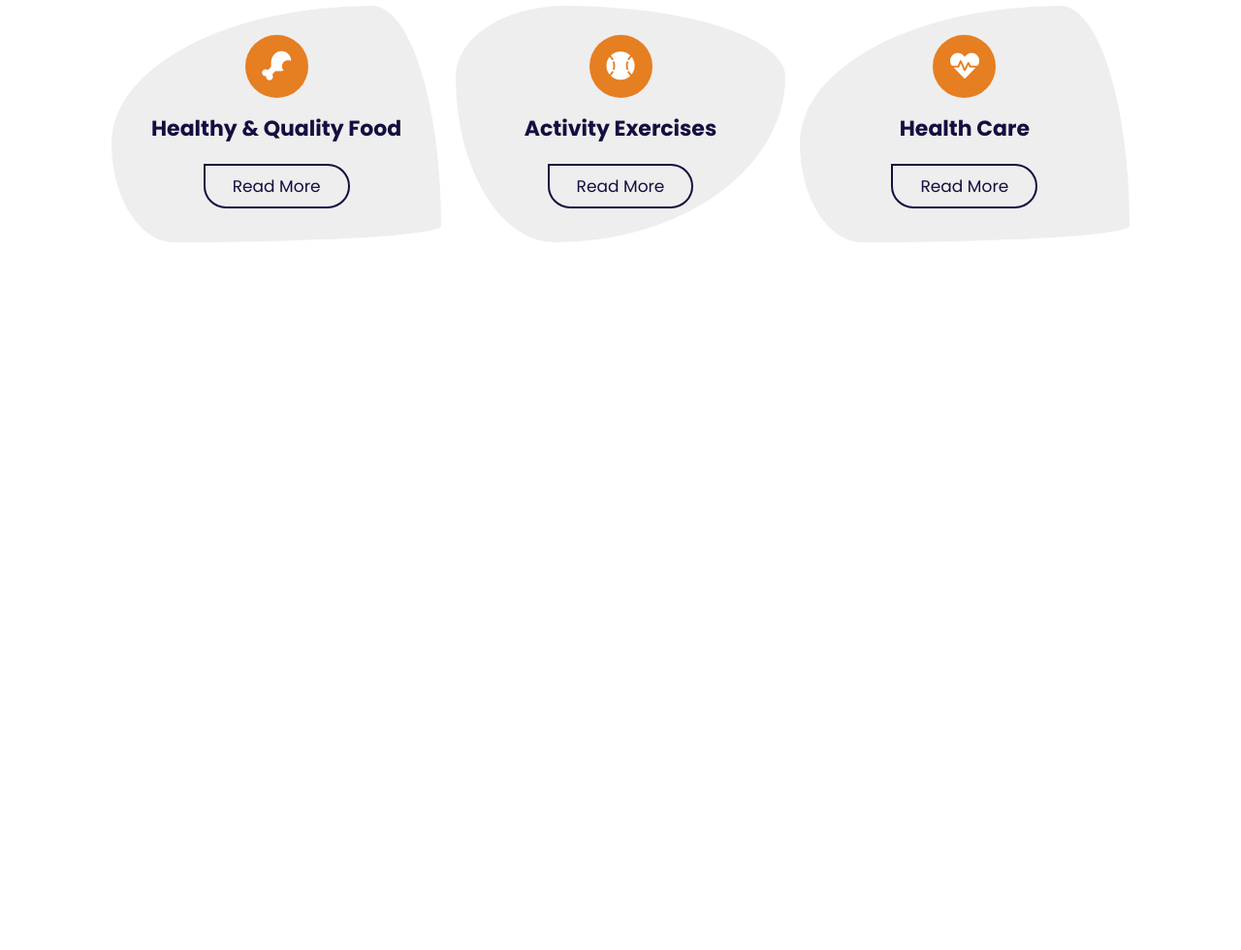
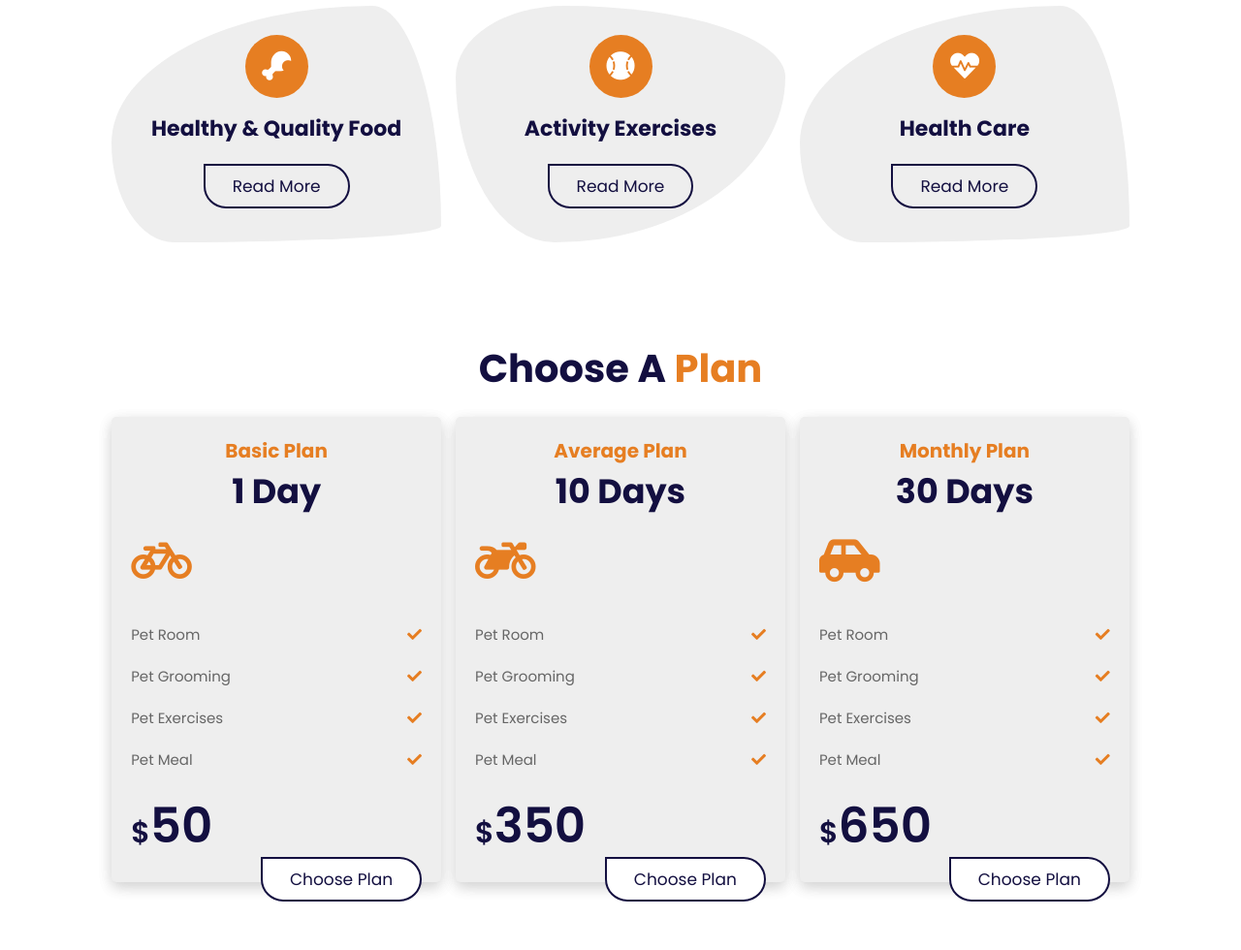
Before and after one commit to nandk4552/Pet-Shop-Website, a plain HTML site: page index.html in a window 1280 px wide. Shown: the part 4048-5028 px from the top of the page at 97% size. Before the commit the page ends 4348 px from the top, so only its background shows below. Drawn offline with Linux system fonts and the light colour scheme.

Commit message:
plan section completed
basic to advance plans design added with amazing CSS styling

```diff
--- a/css/style.scss
+++ b/css/style.scss
@@ -499,6 +499,75 @@ section {
 
 
 
+// ======plan section css======
+
+.plan .box-container {
+    @include grid(30rem);
+
+    .box {
+        position: relative;
+        padding: 2rem;
+        border-radius: .5rem;
+        background: $light-bg;
+        margin-bottom: 2rem;
+        position: relative;
+        box-shadow: $box-shadow, $box-shadow;
+
+        .btn {
+            position: absolute;
+            bottom: -2rem;right: 2rem;
+            background: #fff;
+        }
+
+        .title {
+            text-align: center;
+            color:$carrot-color;
+            font-size: 2rem;
+        }
+        .day {
+            text-align: center;
+            color:$black;
+            font-size: 3.5rem;
+        }
+
+        .icon {
+            color:$carrot-color;
+            font-size: 5rem;
+            padding: 2rem 0;
+        }
+
+        .list {
+            margin: 1rem 0;
+
+            p{
+                display: flex;
+                align-items: center;
+                justify-content: space-between;
+                font-size: 1.5rem;
+                color: $light-color;
+                padding: 1rem 0;
+
+                span {
+                    color: $carrot-color;
+                }
+            }
+        }
+        .amount {
+            font-size: 5rem;
+            font-weight: 600;
+            color: $black;
+
+            span {
+                font-size: 3rem;
+            }
+        }
+
+
+    }
+}
+
+
+
 
 
 
@@ -550,6 +619,7 @@ section {
             }
         }
     }
+
 }
 
 @media  (max-width:768px){
--- a/index.html
+++ b/index.html
@@ -291,6 +291,64 @@
     <!-- services section ends -->
 
 
+    <!-- plan section starts -->
+
+    <section class="plan" id="plan">
+
+        <h1 class="heading"> choose a <span>plan</span> </h1>
+
+        <div class="box-container">
+
+
+            <div class="box">
+                <h3 class="title"> basic plan</h3>
+                <h3 class="day"> 1 day </h3>
+                <i class="fas fa-bicycle icon" aria-hidden="true"></i>
+                <div class="list">
+                    <p> pet room <span class="fas fa-check"></span> </p>
+                    <p> pet grooming <span class="fas fa-check"></span> </p>
+                    <p> pet exercises <span class="fas fa-check"></span> </p>
+                    <p> pet meal <span class="fas fa-check"></span> </p>
+                </div>
+                <div class="amount"><span>$</span>50</div>
+                <a href="#" class="btn">choose plan</a>
+            </div>
+
+            <div class="box">
+                <h3 class="title"> average plan </h3>
+                <h3 class="day"> 10 days </h3>
+                <i class="fas fa-motorcycle icon" aria-hidden="true"></i>
+                <div class="list">
+                    <p> pet room <span class="fas fa-check"></span> </p>
+                    <p> pet grooming <span class="fas fa-check"></span> </p>
+                    <p> pet exercises <span class="fas fa-check"></span> </p>
+                    <p> pet meal <span class="fas fa-check"></span> </p>
+                </div>
+                <div class="amount"><span>$</span>350</div>
+                <a href="#" class="btn">choose plan</a>
+            </div>
+
+            <div class="box">
+                <h3 class="title"> monthly plan </h3>
+                <h3 class="day"> 30 days </h3>
+                <i class="fas fa-car-side icon" aria-hidden="true"></i>
+                <div class="list">
+                    <p> pet room <span class="fas fa-check"></span> </p>
+                    <p> pet grooming <span class="fas fa-check"></span> </p>
+                    <p> pet exercises <span class="fas fa-check"></span> </p>
+                    <p> pet meal <span class="fas fa-check"></span> </p>
+                </div>
+                <div class="amount"><span>$</span>650</div>
+                <a href="#" class="btn">choose plan</a>
+            </div>
+
+        </div>
+
+    </section>
+
+    <!-- plan section ends -->
+
+
 
 
 
```
Also changed, not shown: css/style.css, 1 other file.
